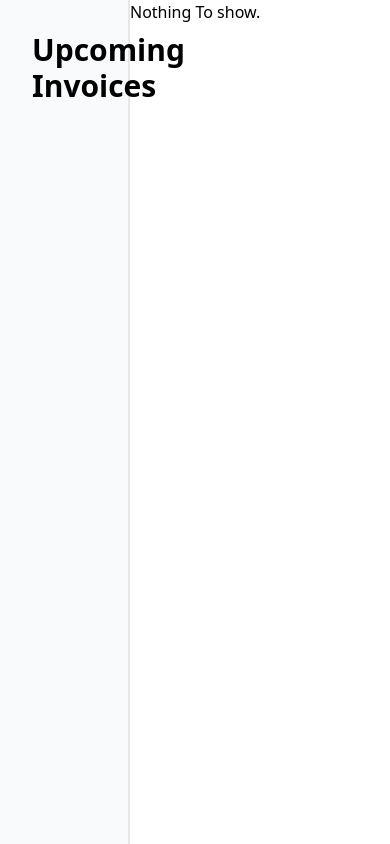
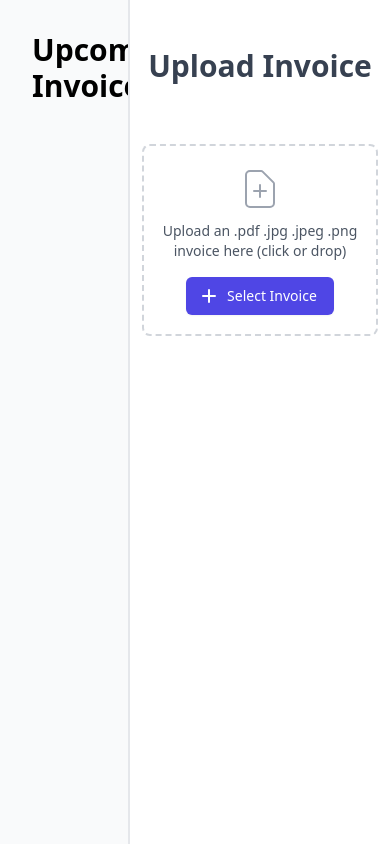
Before and after one commit to ddehueck/automated-accounts-payable, a FastAPI app: page /home in a window 390 px wide. Run offline with FastAPI, Linux system fonts and the light colour scheme; data that the repository does not hold is empty; parts of the project's set-up code (start-up, migrations or seed data) failed here and were passed over; some libraries are stand-ins or nearby versions.

Commit message:
Cleaned up home page with upload and some transitions

```diff
--- a/app/frontend/src/input.css
+++ b/app/frontend/src/input.css
@@ -1,3 +1,5 @@
 @tailwind base;
 @tailwind components;
 @tailwind utilities;
+
+[x-cloak] { display: none !important; }
--- a/app/frontend/static/output.css
+++ b/app/frontend/static/output.css
@@ -514,12 +514,14 @@
   margin-bottom: 1.25rem;
 }
 
-.mb-5 {
-  margin-bottom: 1.25rem;
+.my-12 {
+  margin-top: 3rem;
+  margin-bottom: 3rem;
 }
 
-.mt-5 {
-  margin-top: 1.25rem;
+.mx-auto {
+  margin-left: auto;
+  margin-right: auto;
 }
 
 .mt-0 {
@@ -530,12 +532,40 @@
   margin-top: 2rem;
 }
 
+.mb-5 {
+  margin-bottom: 1.25rem;
+}
+
+.mt-5 {
+  margin-top: 1.25rem;
+}
+
 .mt-1 {
   margin-top: 0.25rem;
 }
 
 .mt-10 {
   margin-top: 2.5rem;
+}
+
+.mt-2 {
+  margin-top: 0.5rem;
+}
+
+.mb-4 {
+  margin-bottom: 1rem;
+}
+
+.-ml-1 {
+  margin-left: -0.25rem;
+}
+
+.mr-2 {
+  margin-right: 0.5rem;
+}
+
+.mr-3 {
+  margin-right: 0.75rem;
 }
 
 .block {
@@ -550,8 +580,8 @@
   display: flex;
 }
 
-.h-screen {
-  height: 100vh;
+.inline-flex {
+  display: inline-flex;
 }
 
 .h-8 {
@@ -562,20 +592,28 @@
   height: 1.25rem;
 }
 
+.h-screen {
+  height: 100vh;
+}
+
 .h-72 {
   height: 18rem;
 }
 
+.h-48 {
+  height: 12rem;
+}
+
+.h-12 {
+  height: 3rem;
+}
+
+.h-full {
+  height: 100%;
+}
+
 .min-h-screen {
   min-height: 100vh;
-}
-
-.w-1\/3 {
-  width: 33.333333%;
-}
-
-.w-2\/3 {
-  width: 66.666667%;
 }
 
 .w-auto {
@@ -590,6 +628,18 @@
   width: 1.25rem;
 }
 
+.w-1\/3 {
+  width: 33.333333%;
+}
+
+.w-2\/3 {
+  width: 66.666667%;
+}
+
+.w-12 {
+  width: 3rem;
+}
+
 .max-w-md {
   max-width: 28rem;
 }
@@ -600,6 +650,27 @@
 
 .flex-shrink-0 {
   flex-shrink: 0;
+}
+
+@-webkit-keyframes spin {
+  to {
+    transform: rotate(360deg);
+  }
+}
+
+@keyframes spin {
+  to {
+    transform: rotate(360deg);
+  }
+}
+
+.animate-spin {
+  -webkit-animation: spin 1s linear infinite;
+          animation: spin 1s linear infinite;
+}
+
+.cursor-not-allowed {
+  cursor: not-allowed;
 }
 
 .appearance-none {
@@ -669,6 +740,14 @@
   border-color: rgb(229 231 235 / var(--tw-divide-opacity));
 }
 
+.overflow-hidden {
+  overflow: hidden;
+}
+
+.overflow-scroll {
+  overflow: scroll;
+}
+
 .truncate {
   overflow: hidden;
   text-overflow: ellipsis;
@@ -713,9 +792,8 @@
   border-right-width: 2px;
 }
 
-.border-gray-200 {
-  --tw-border-opacity: 1;
-  border-color: rgb(229 231 235 / var(--tw-border-opacity));
+.border-dashed {
+  border-style: dashed;
 }
 
 .border-gray-300 {
@@ -752,16 +835,30 @@
   background-color: rgb(229 231 235 / var(--tw-bg-opacity));
 }
 
-.p-8 {
-  padding: 2rem;
+.bg-indigo-600 {
+  --tw-bg-opacity: 1;
+  background-color: rgb(79 70 229 / var(--tw-bg-opacity));
+}
+
+.bg-indigo-500 {
+  --tw-bg-opacity: 1;
+  background-color: rgb(99 102 241 / var(--tw-bg-opacity));
 }
 
 .p-6 {
   padding: 1.5rem;
 }
 
+.p-8 {
+  padding: 2rem;
+}
+
 .p-4 {
   padding: 1rem;
+}
+
+.p-3 {
+  padding: 0.75rem;
 }
 
 .py-12 {
@@ -879,6 +984,21 @@
   color: rgb(55 65 81 / var(--tw-text-opacity));
 }
 
+.text-gray-400 {
+  --tw-text-opacity: 1;
+  color: rgb(156 163 175 / var(--tw-text-opacity));
+}
+
+.text-gray-600 {
+  --tw-text-opacity: 1;
+  color: rgb(75 85 99 / var(--tw-text-opacity));
+}
+
+.text-\[\#1da1f2\] {
+  --tw-text-opacity: 1;
+  color: rgb(29 161 242 / var(--tw-text-opacity));
+}
+
 .underline {
   -webkit-text-decoration-line: underline;
           text-decoration-line: underline;
--- /dev/null
+++ b/app/frontend/templates/components/invoices/upload-section.html
@@ -0,0 +1,69 @@
+{% macro invoice_upload_section() %}
+<section x-data="{isProcessing: false}">
+  <!-- Header Section -->
+  <div class="my-12">
+    <h2 class="text-center text-3xl font-extrabold text-gray-700">
+      Upload Invoice
+    </h2>
+  </div>
+
+  <!-- Upload Invoice Form Section -->
+  <form x-show="!isProcessing" x-transition id="upload-form" ondrop="droppedFile(file)" class="mt-8 space-y-6" enctype="multipart/form-data" action="/upload-invoice" method="POST">
+    <div class="max-w-md mx-auto rounded-lg overflow-hidden md:max-w-xl">
+      <div class="md:flex">
+          <div class="w-full p-3">
+              <div class="relative h-48 flex justify-center items-center border-2 border-gray-300 border-dashed rounded-lg text-center hover:cursor-pointer hover:border-gray-400 focus:outline-none focus:ring-2 focus:ring-offset-2 focus:ring-indigo-500">
+                  <div class="absolute hover:cursor-pointer">
+                      <!-- Heroicon name: document plus -->
+                      <svg class="mx-auto h-12 w-12 text-gray-400" xmlns="http://www.w3.org/2000/svg" fill="none" viewBox="0 0 24 24" stroke="currentColor">
+                        <path stroke-linecap="round" stroke-linejoin="round" stroke-width="1" d="M9 13h6m-3-3v6m5 5H7a2 2 0 01-2-2V5a2 2 0 012-2h5.586a1 1 0 01.707.293l5.414 5.414a1 1 0 01.293.707V19a2 2 0 01-2 2z" />
+                      </svg>
+
+                      <!-- Message -->
+                      <span class="block mt-2 mb-4 text-sm font-medium text-gray-600">Upload an .pdf .jpg .jpeg .png invoice here (click or drop)</span>
+
+                      <!-- Select button -->
+                      <button type="button" class="inline-flex items-center px-4 py-2 border border-transparent shadow-sm text-sm font-medium rounded-md text-white bg-indigo-600 hover:bg-indigo-500 focus:outline-none focus:ring-2 focus:ring-offset-2 focus:ring-indigo-500">
+                        <!-- Heroicon name: solid/plus -->
+                        <svg class="-ml-1 mr-2 h-5 w-5" xmlns="http://www.w3.org/2000/svg" viewBox="0 0 20 20" fill="currentColor" aria-hidden="true">
+                          <path fill-rule="evenodd" d="M10 3a1 1 0 011 1v5h5a1 1 0 110 2h-5v5a1 1 0 11-2 0v-5H4a1 1 0 110-2h5V4a1 1 0 011-1z" clip-rule="evenodd" />
+                        </svg>
+                        Select Invoice
+                      </button>
+                  </div>
+                  <input x-on:change="isProcessing = true" type="file" id="file" class="h-full w-full opacity-0" name="file" accept="application/pdf, image/png, image/jpg, image/jpeg">
+              </div>
+          </div>
+      </div>
+    </div>
+  </form>
+
+  <!-- Invoice is being processed -->
+  <div class="flex justify-center">
+    <div x-cloak x-show="isProcessing" x-transition type="button" class="inline-flex items-center px-4 py-2 font-semibold leading-6 text-sm rounded-md text-white bg-indigo-500 hover:bg-indigo-400 transition ease-in-out duration-150 cursor-not-allowed" disabled="">
+      <svg class="animate-spin -ml-1 mr-3 h-5 w-5 text-white" xmlns="http://www.w3.org/2000/svg" fill="none" viewBox="0 0 24 24">
+        <circle class="opacity-25" cx="12" cy="12" r="10" stroke="currentColor" stroke-width="4"></circle>
+        <path class="opacity-75" fill="currentColor" d="M4 12a8 8 0 018-8V0C5.373 0 0 5.373 0 12h4zm2 5.291A7.962 7.962 0 014 12H0c0 3.042 1.135 5.824 3 7.938l3-2.647z"></path>
+      </svg>
+      Processing...
+    </div>
+  </div>
+
+</section>
+
+<script>
+  let form = document.getElementById('upload-form')
+  let fileInput = document.getElementById('file')
+
+  let droppedFile = (file) => {
+    file.preventDefault();
+    document.body.style.backgroundColor = "lightgreen";
+    fileInput.value = file;
+  }
+
+  fileInput.onchange = (e) => {
+    console.log(fileInput.value)
+    form.submit()
+  };
+</script>
+{% endmacro %}
--- a/app/frontend/templates/invoice-feed.html
+++ b/app/frontend/templates/invoices/feed.html
@@ -2,6 +2,7 @@
 
 {% from "components/invoices/card.html" import invoice_card %}
 {% from "components/invoices/single-view.html" import single_invoice_view %}
+{% from "components/invoices/upload-section.html" import invoice_upload_section %}
 
 {% block head %}
   <title>Invoice Feed</title>
@@ -10,10 +11,9 @@
 
 {% block content %}
 
-<main class="flex" x-data="{index: null}">
-    <h1>{{test_var}}</h1>
+<main class="flex" x-data="{index: new URLSearchParams(location.search).get('index')}">
     <!-- Invoice Feed Column -->
-    <div class="w-1/3 h-screen p-8 bg-gray-50 border-r-2 border-gray-200">
+    <div class="w-1/3 h-screen overflow-scroll p-8 bg-gray-50 border-r-2 border-gray-200">
         <h2 class="font-extrabold text-3xl mb-5">Upcoming Invoices</h2>
 
         {% for data in invoices %}
@@ -26,12 +26,12 @@
 
     <!-- Single Item View-->
     <div class="w-2/3 h-screen">
-        <div x-show="index == null">
-            <h1>Nothing To show.</h1>
+        <div x-show="index == null" x-transition:enter.duration.500ms>
+            {{ invoice_upload_section() }}
         </div>
-        <div x-show="index != null">
+        <div x-cloak x-show="index != null">
             {% for data in invoices %}
-            <div class="m-8" x-show="index == {{loop.index}}">
+            <div class="m-8" x-show="index == {{loop.index}}" x-cloak x-transition:enter.duration.500ms>
                 {{ single_invoice_view(data)}}
             </div>
             {% endfor %}
--- a/app/invoices/router.py
+++ b/app/invoices/router.py
@@ -1,9 +1,10 @@
 import fitz
 from fastapi import APIRouter, Depends, File, Request, UploadFile
 from fastapi.exceptions import HTTPException
-from fastapi.responses import HTMLResponse
+from fastapi.responses import HTMLResponse, RedirectResponse
 from result import Result
 from sqlalchemy import desc
+from starlette.status import HTTP_302_FOUND
 
 from app.auth.utils import requires_authentication
 from app.db.session import SessionLocal
@@ -28,9 +29,8 @@
 ):
     with SessionLocal() as db:
         invoices = get_invoices_by_user(db, user_id, order_by=order_by, limit=limit, offset=offset, desc=desc)
-
     invoices = [i.__dict__ for i in invoices]
-    return template_response("./invoice-feed.html", {"request": request, "invoices": invoices})
+    return template_response("./invoices/feed.html", {"request": request, "invoices": invoices})
 
 
 @router.get("/upload-invoice", response_class=HTMLResponse)
@@ -58,4 +58,4 @@
     formatted_invoice = CreateInvoice.from_raw_parse(user_id, raw_parse)
     with SessionLocal() as db:
         save_invoice(db, formatted_invoice)
-    return formatted_invoice
+    return RedirectResponse("/home?order_by=created_on&desc=True&index=1", status_code=HTTP_302_FOUND)
```
Also changed, not shown: other parts of app/frontend/static/output.css (+73 -3 lines), app/frontend/templates/invoices/upload.html (deleted, +0 -35 lines).
